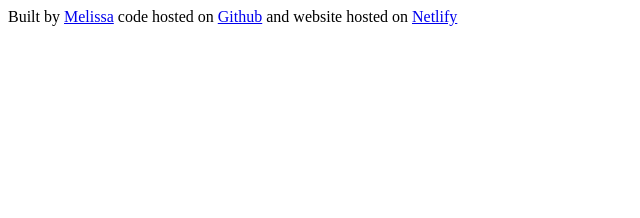
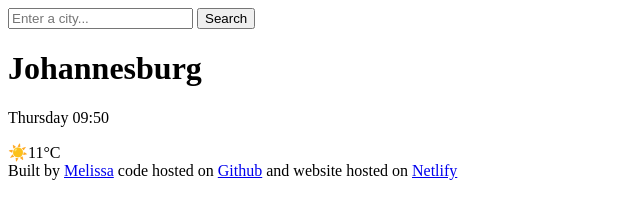
Before and after one commit to Melissa-Henry-Dev/Weather-App, a plain HTML site: page index.html in a window 1280 px wide. Shown: the whole page, without its empty margins (0-640 px from the left). Drawn offline with Linux system fonts and the light colour scheme.

Commit message:
Added more html content

```diff
--- a/index.html
+++ b/index.html
@@ -6,7 +6,21 @@
     <title>Weather Application</title>
 </head>
 <body>
-
+    <header>
+        <form action="">
+            <input type="search" placeholder="Enter a city..." required>
+            <input type="submit" value="Search">
+        </form>
+    </header>
+    <main>
+        <div class="city-name city-date">
+            <h1>Johannesburg</h1>
+            <p>Thursday 09:50</p>
+        </div>
+        <div class="city-temp">
+            ☀️11°C
+        </div>
+    </main>
     <footer>Built by <a href="https://github.com/Melissa-Henry-Dev">Melissa</a> code hosted on <a href="https://github.com/Melissa-Henry-Dev/Weather-App">Github</a> and website hosted on <a href="https://weather-application-melissa.netlify.app/">Netlify</a></footer>
 </body>
 </html>
```
